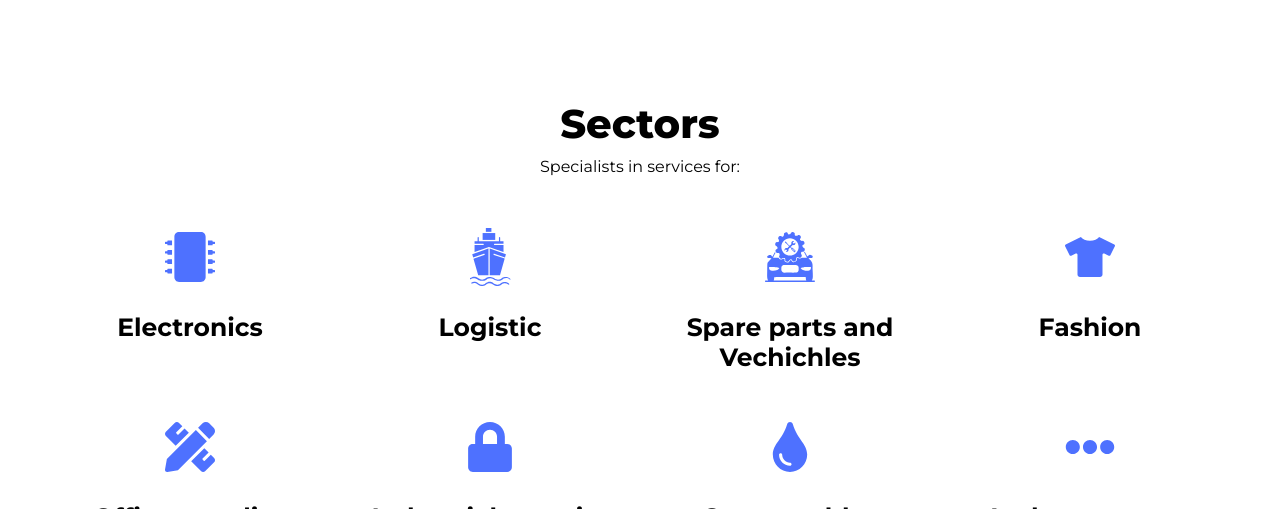
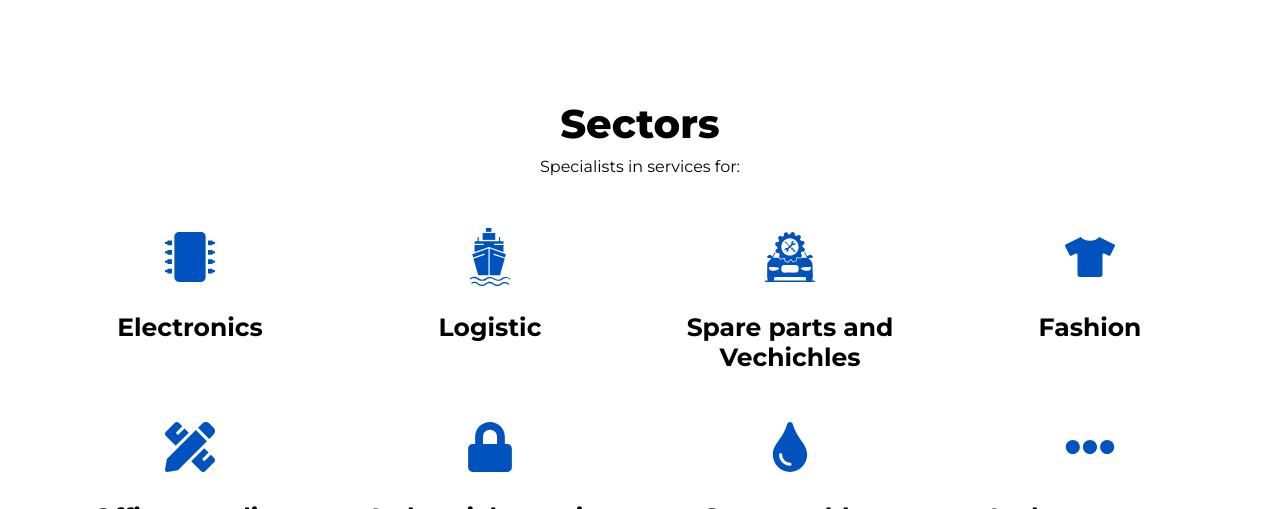
Before and after one commit to Hyzyr/logistrade, a plain HTML site: page index.html in a window 1280 px wide. Shown: the part 2291-2800 px from the top of the page. Drawn offline with nearby package versions, Linux system fonts and the light colour scheme.

Commit message:
fix colors

```diff
--- a/css/components/1-base/_variables.scss
+++ b/css/components/1-base/_variables.scss
@@ -1,5 +1,5 @@
-$primary: #4e71ff;
-$primary-2: #6a87fb;
+$primary: #0052be;
+$primary-2: #00b4ff;
 $black: #000;
 $white: #fff;
 $white--primary: #7fa1ff;
```
Also changed, not shown: css/main.css.
